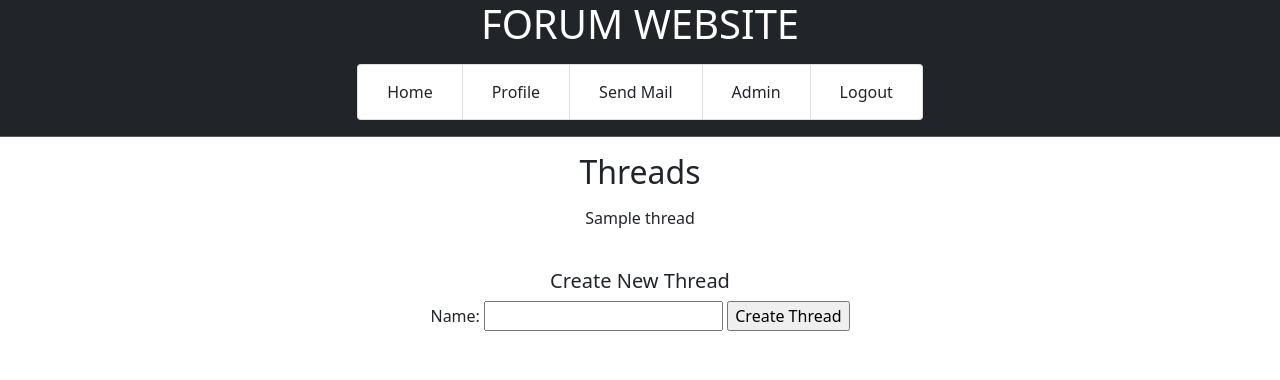
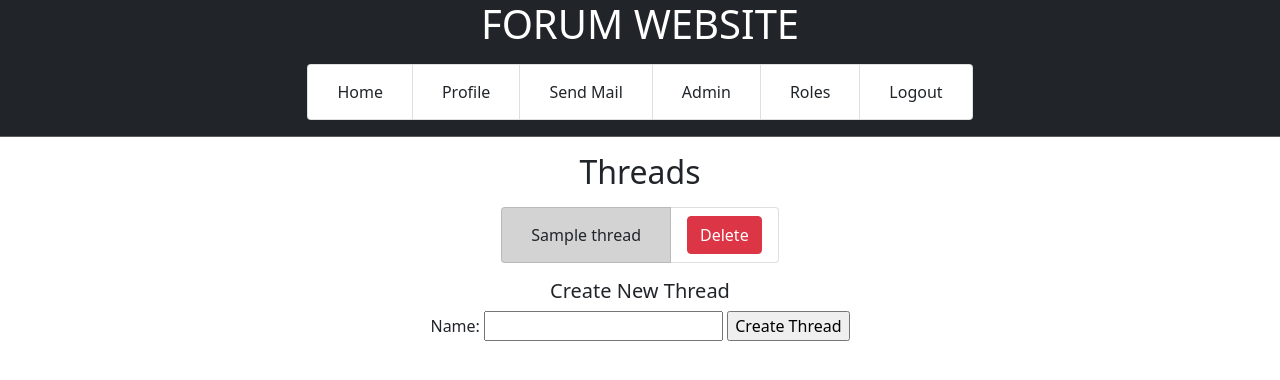
Before and after one commit to fudzich/flaskProject, a Flask app: page / in a window 1280 px wide. Shown: the top 380 px of the page. Run offline with Flask 3, Linux system fonts and the light colour scheme; a user stored in the database is signed in; tables that the repository leaves empty hold one stand-in row (values such as "Sample post").

Commit message:
Post Development 2

```diff
--- a/app/main/forms.py
+++ b/app/main/forms.py
@@ -12,8 +12,13 @@ class MailForm(FlaskForm):
 
 class MessageForm(FlaskForm):
     body = TextAreaField(validators=[DataRequired()])
-    submit = SubmitField('Send Message')
+    submit = SubmitField('Send')
 
 class ThreadForm(FlaskForm):
     name = StringField('Name: ', validators=[DataRequired()])
     submit = SubmitField('Create Thread')
+
+class ChangeRoleForm(FlaskForm):
+    role = SelectField('Role: ', choices=[(1, 'Admin'), (2, 'User'), (3, 'Moderator')],
+                         validators=[DataRequired()])
+    submit = SubmitField('Change Role')
--- a/app/main/views.py
+++ b/app/main/views.py
@@ -3,7 +3,7 @@ import random
 from flask import request, redirect, render_template, abort, make_response
 from flask_mail import Message
 from flask_login import login_required, current_user
-from app.main.forms import MailForm, MessageForm, ThreadForm
+from app.main.forms import MailForm, MessageForm, ThreadForm, ChangeRoleForm
 from .. import mail
 from . import main
 from ..models import Post, User, Thread, Role
@@ -73,7 +73,6 @@ def thread_page(thread_name):
 
 @main.route('/thread/<thread_name>/delete/<post_id>', methods=['GET', 'POST'])
 def delete_post_page(thread_name,post_id):
-    print()
     if current_user.is_authenticated:
         exists = Post.query.filter_by(id=post_id).first() is not None
         if exists:
@@ -84,14 +83,56 @@ def delete_post_page(thread_name,post_id):
             print(current_user.role_id)
 
             if (current_user.role_id == 1 or (current_user.role_id == 3 and role_id != 1)
-                    or current_user.role_id == sender_id):
+                    or current_user.id == sender_id):
                 db.session.query(Post).filter(Post.id == post_id).delete()
                 db.session.commit()
                 return redirect("/thread/" + thread_name)
 
+    return render_template('notAuth.html')
+
+
+@main.route('/admin/roles', methods=['GET', 'POST'])
+def admin_roles_page():
+    if current_user.is_authenticated:
+        if current_user.role_id == 1:
+            users = User.query.all()
+            roles = Role.query.all()
+            return render_template('roles.html', users=users, roles=roles)
 
     return render_template('notAuth.html')
 
+
+@main.route('/admin/roles/<user_id>', methods=['GET', 'POST'])
+def admin_roles_change_page(user_id):
+    exists = User.query.filter_by(id=user_id).first() is not None
+    if exists and current_user.is_authenticated:
+        if current_user.role_id == 1:
+            user = User.query.filter_by(id=user_id).first()
+            form = ChangeRoleForm()
+
+            if form.validate_on_submit():
+                user.role_id = form.role.data
+                db.session.commit()
+                return redirect("/admin/roles")
+
+            return render_template('changeRole.html', user=user, form=form)
+
+    return render_template('notAuth.html')
+
+
+@main.route('/thread/delete/<thread_id>', methods=['GET', 'POST'])
+def delete_thread_page(thread_id):
+    if current_user.is_authenticated:
+        exists = Thread.query.filter_by(id=thread_id).first() is not None
+        if exists:
+            if current_user.role_id == 1 or current_user.role_id == 3:
+                db.session.query(Post).filter(Post.thread_id == thread_id).delete()
+                db.session.query(Thread).filter(Thread.id == thread_id).delete()
+                db.session.commit()
+                return redirect("/")
+
+
+    return render_template('notAuth.html')
 
 
 #Страница создающая текст на основе ссылки
--- a/app/templates/baseTemplate.html
+++ b/app/templates/baseTemplate.html
@@ -21,6 +21,7 @@
                     {% endif %}
                     {% if current_user.role_id == 1 %}
                         <li class="list-group-item"><a class="btn" href="/admin" role="button">Admin</a></li>
+                        <li class="list-group-item"><a class="btn" href="/admin/roles" role="button">Roles</a></li>
                     {% endif %}
                     <li class="list-group-item"><a class="btn" href="/auth/logout" role="button">Logout</a></li>
                 {% else %}
--- a/app/templates/formTemplate.html
+++ b/app/templates/formTemplate.html
@@ -18,6 +18,9 @@
             {{ form.submit() }}
         </form>
     </div>
-    <a class="btn btn-danger m-3" href="/auth/reg">Don't have an account</a>
+    <ul class="list-unstyled">
+        <li><a class="btn btn-primary m-3" href="/auth/reg" type="button">Don't have an account</a></li>
+        <li><a class="btn btn-secondary m-3" href="/" type="button">Return</a></li>
+    </ul>
 </body>
 </html>
--- a/app/templates/mainPage.html
+++ b/app/templates/mainPage.html
@@ -8,10 +8,20 @@
         <ul class="list-unstyled">
             <li>
                 {% for thread in threads %}
-                    <div class="d-flex justify-content-center">
-                        <p>
-                            <a class="btn" href="/thread/{{ thread.name }}">{{ thread.name }}</a>
-                        </p>
+                    <div class="mt-3 d-flex justify-content-center">
+                        <ul class="list-group list-group-horizontal">
+                            <li class="list-group-item list-group-item-dark">
+                                <a class="btn" href="/thread/{{ thread.name }}">{{ thread.name }}</a>
+                            </li>
+
+                            {% if current_user.is_authenticated %}
+                                {% if current_user.role_id == 1 or current_user.role_id == 3 %}
+                                    <li class="list-group-item">
+                                        <a class="btn btn-danger" href="/thread/delete/{{ thread.id }}" >Delete</a>
+                                    </li>
+                                {% endif %}
+                            {% endif %}
+                        </ul>
                     </div>
                 {% endfor %}
             </li>
--- a/app/templates/regTemplate.html
+++ b/app/templates/regTemplate.html
@@ -19,6 +19,9 @@
             {{ form.submit() }}
         </form>
     </div>
-    <a class="btn btn-danger m-3" href="/auth/login" type="button">Already have an account</a>
+    <ul class="list-unstyled">
+        <li><a class="btn btn-primary m-3" href="/auth/login" type="button">Already have an account</a></li>
+        <li><a class="btn btn-secondary m-3" href="/" type="button">Return</a></li>
+    </ul>
 </body>
 </html>
```
Also changed, not shown: app/templates/changeRole.html (added, +27 -0 lines), app/templates/roles.html (added, +25 -0 lines), app/templates/thread.html (+11 -9 lines).
